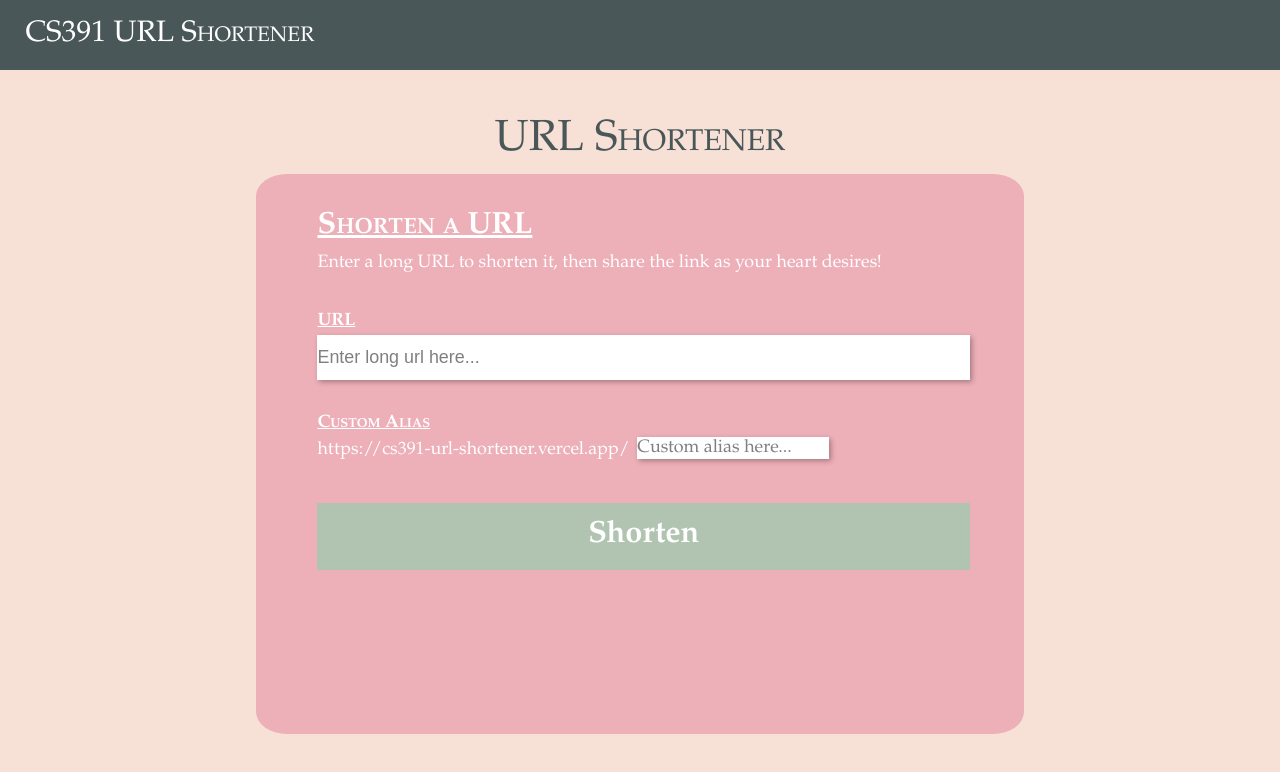
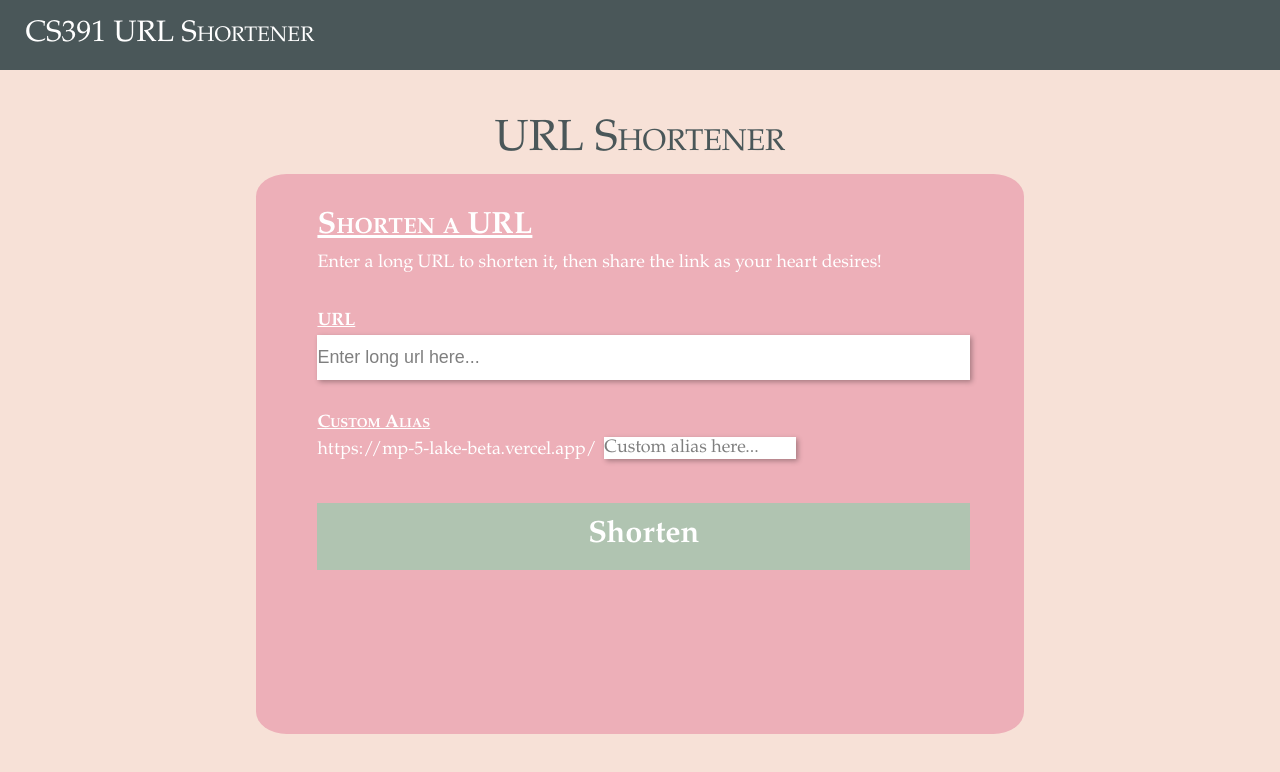
Before and after one commit to vmora19/mp-5, a Next.js app: page / in a window 1280 px wide. Shown: the top 772 px of the page. Built offline with nearby package versions, Linux system fonts and the light colour scheme; no server answers.

Commit message:
updated vercel link

```diff
--- a/components/Main.tsx
+++ b/components/Main.tsx
@@ -146,7 +146,7 @@ export default function Main() {
 
         const result = await createNewShortUrl(inputValue, inputAlias);
 
-        setShortUrl(`https://cs391-url-shortener.vercel.app/${result.alias}`);
+        setShortUrl(`https://mp-5-lake-beta.vercel.app/${result.alias}`);
     };
 
 
@@ -174,7 +174,7 @@ export default function Main() {
 
                 <StyledDiv3>
                     <StyledP>
-                        https://cs391-url-shortener.vercel.app/
+                    https://mp-5-lake-beta.vercel.app/
                     </StyledP>
                     <StyledInput2
                         type="text"
```
